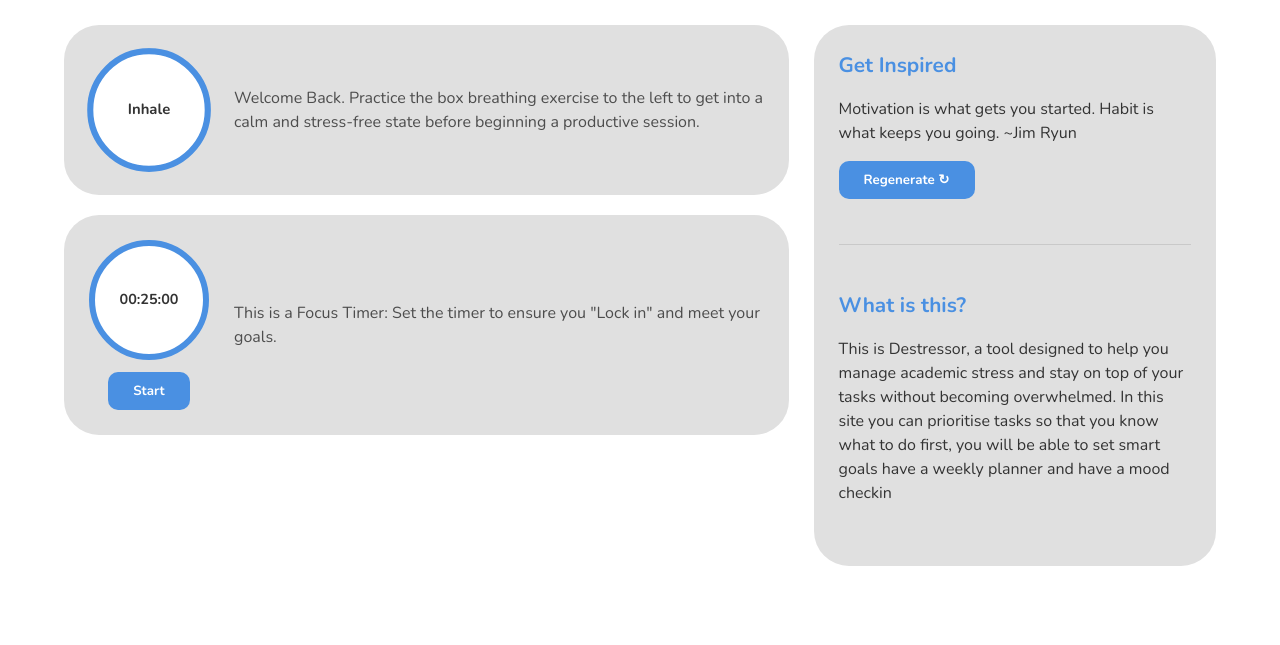
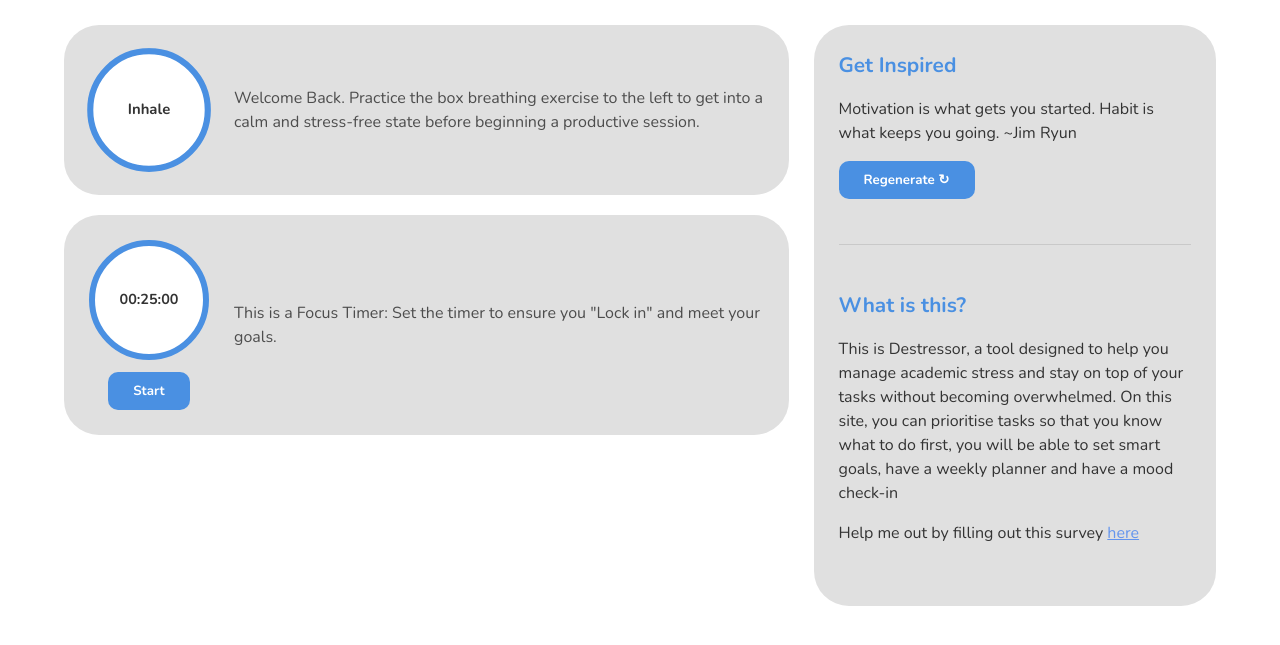
Before and after one commit to ScandinavianIdk/Destressor, a plain HTML site: page index.html in a window 1280 px wide. Shown: the part 65-710 px from the top of the page. Drawn offline with nearby package versions, Linux system fonts and the light colour scheme.

Commit message:
Add survey link for user feedback
Added a survey link to the information section to gather user feedback.

```diff
--- a/index.html
+++ b/index.html
@@ -66,7 +66,8 @@
 
                 <div class="panel-section tight-stack">
                     <h3 class="blue-text">What is this?</h3>
-                    <p>This is Destressor, a tool designed to help you manage academic stress and stay on top of your tasks without becoming overwhelmed. In this site you can prioritise tasks so that you know what to do first, you will be able to set smart goals have a weekly planner and have a mood checkin</p>
+                    <p>This is Destressor, a tool designed to help you manage academic stress and stay on top of your tasks without becoming overwhelmed. On this site, you can prioritise tasks so that you know what to do first, you will be able to set smart goals, have a weekly planner and have a mood check-in </p>
+                    <p>Help me out by filling out this survey <a href="https://docs.google.com/forms/d/1GgUtn4THkORqteitMuYrcfgJkdjKC5k2nENKaDoLvmY/edit" target="_blank" style="color: cornflowerblue;">here</a></p>
                 </div>
 
             </div>
@@ -78,4 +79,5 @@
 <script src="js/The_Darkside.js"></script>
 <script src="js/home.js"></script>
 </body>
+
 </html>
```
